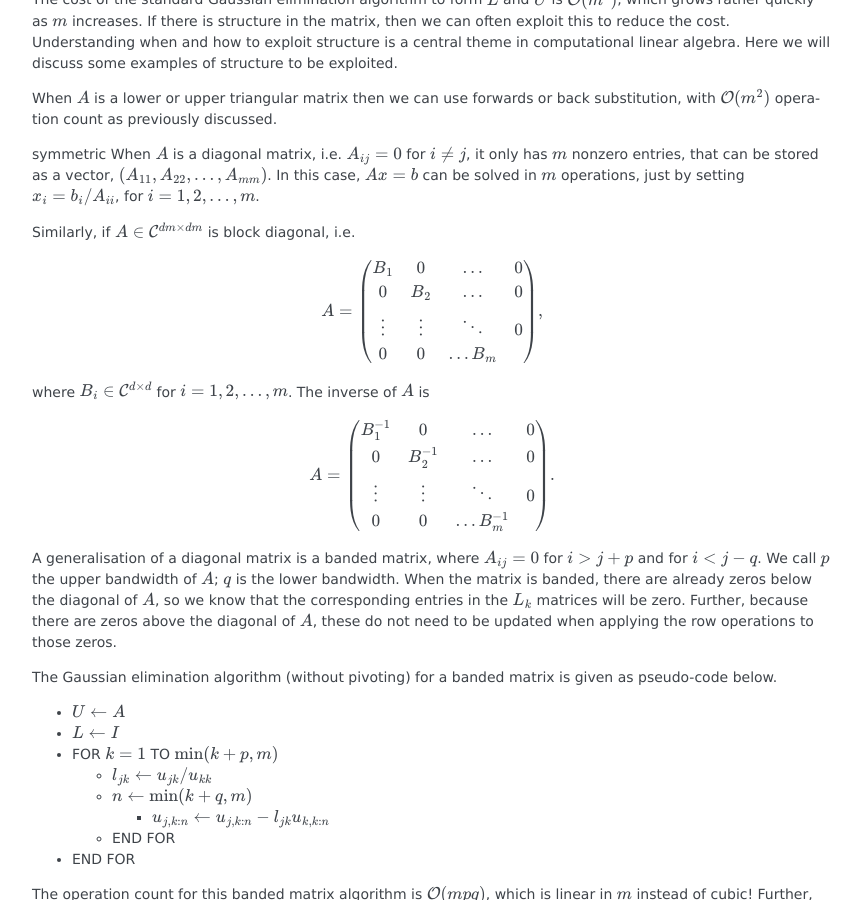
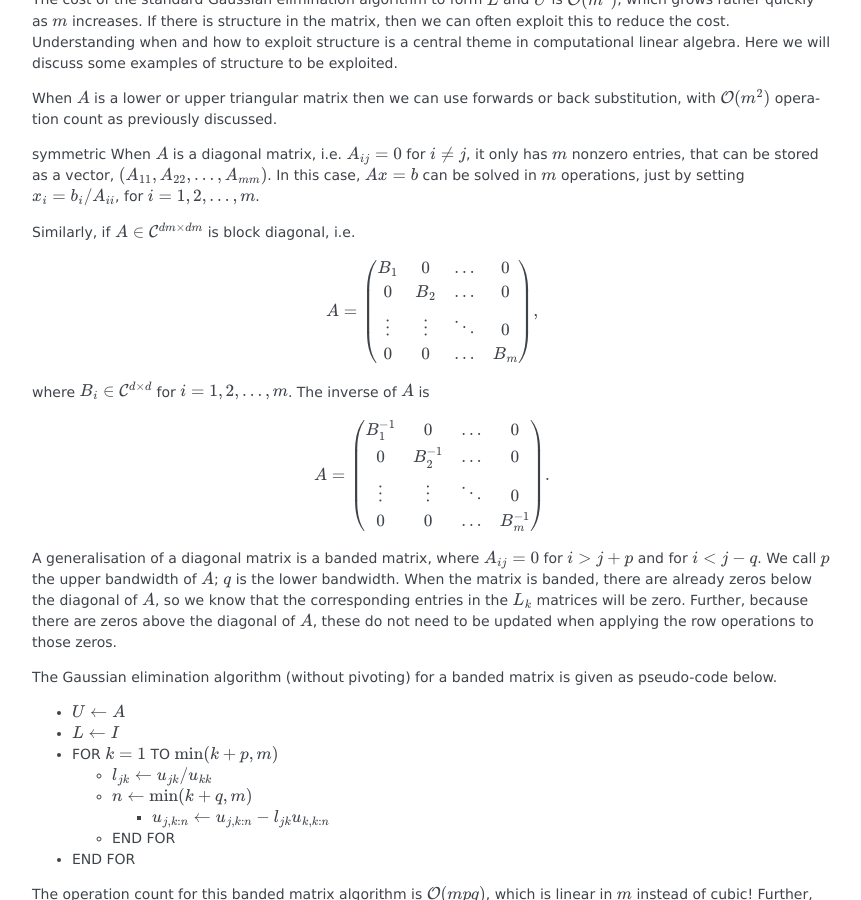
Before and after one commit to comp-lin-alg/comp-lin-alg-course, a Sphinx documentation site: the page built from doc/source/L4_LU_decomposition.rst, in a window 1280 px wide and 900 px high, scrolled down 7641 px. Shown: the whole window, without its empty margins (163-1024 px from the left). Built offline with Sphinx 7.4.7, drawn with Linux system fonts in a browser that asks for light colours; formulas are drawn with MathJax 3; pages that are not in the unit, such as notebooks, are missing from menus.

Commit message:
fix matrix

```diff
--- a/doc/source/L4_LU_decomposition.rst
+++ b/doc/source/L4_LU_decomposition.rst
@@ -587,7 +587,7 @@ i.e.
       B_{1} & 0 & \ldots & 0 \\
       0 & B_{2} & \ldots & 0 \\
       \vdots & \vdots & \ddots & 0 \\
-      0 & 0 & \ldots B_{m}
+      0 & 0 & \ldots & B_{m}
       \end{pmatrix},
 
 where `B_{i}\in\mathcal{C}^{d\times d}` for `i=1,2,\ldots,m`. The inverse
@@ -599,7 +599,7 @@ of `A` is
       B_{1}^{-1} & 0 & \ldots & 0 \\
       0 & B_{2}^{-1} & \ldots & 0 \\
       \vdots & \vdots & \ddots & 0 \\
-      0 & 0 & \ldots B_{m}^{-1}
+      0 & 0 & \ldots & B_{m}^{-1}
       \end{pmatrix}.
 
 A generalisation of a diagonal matrix is a banded matrix, where
```
